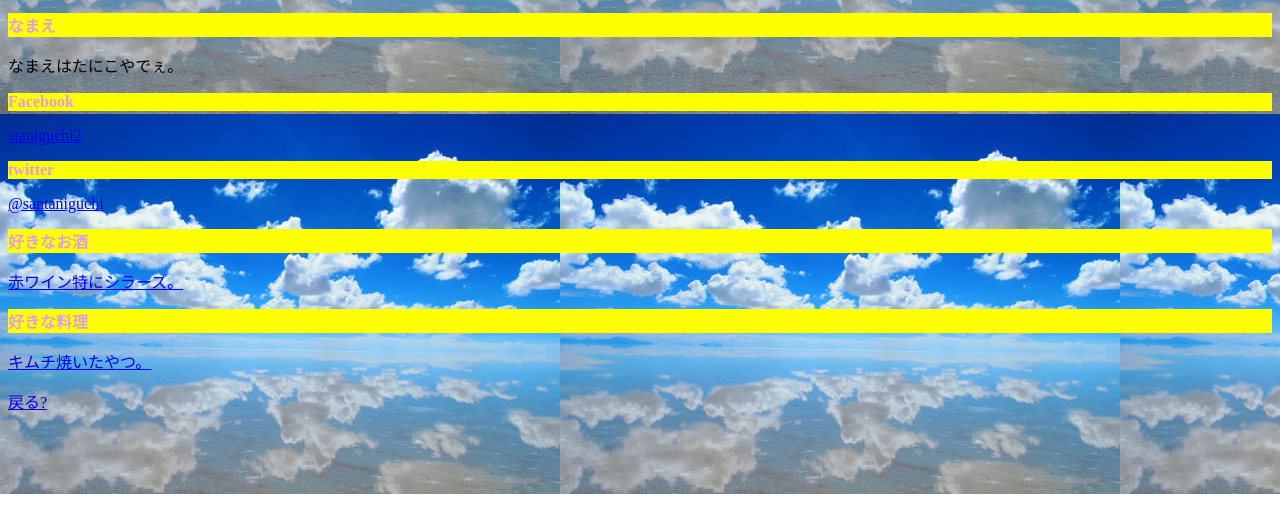
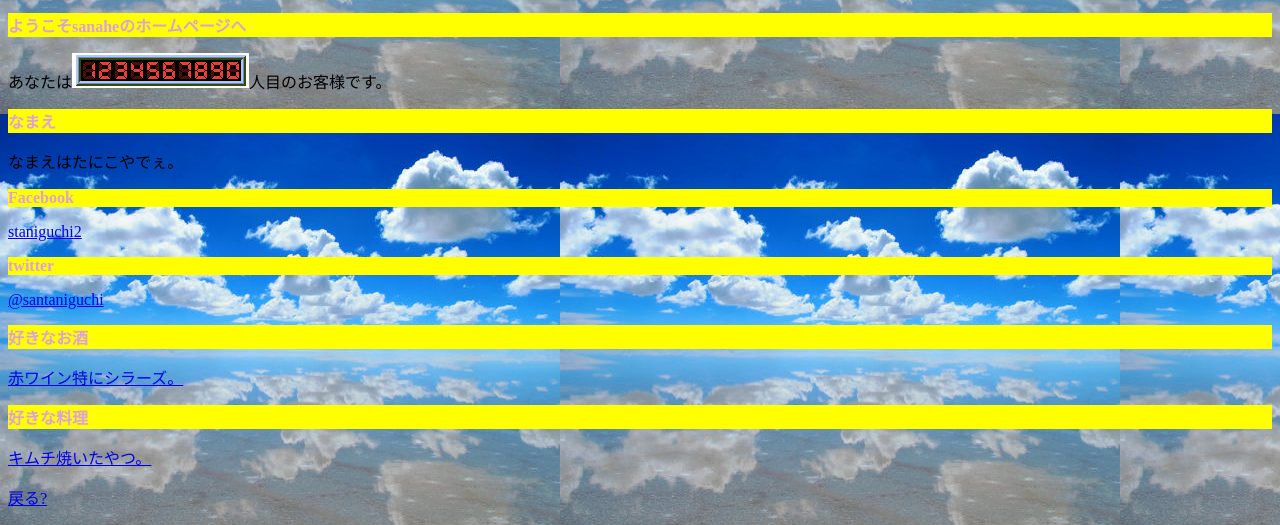
Before and after one commit to sanahe/sanahe.github.io, a plain HTML site: page profile.html in a window 1280 px wide. Shown: the part 306-831 px from the top of the page. Before the commit the page ends 800 px from the top, so only its background shows below. Drawn offline with Linux system fonts and the light colour scheme.

Commit message:
no message
Signed-off-by: sanahe <staniguchi@idcf.jp>

```diff
--- a/profile.html
+++ b/profile.html
@@ -6,8 +6,12 @@
     <link rel="stylesheet" href="./style.css">
   </head>
   <body>
-    <img src="../img/omoshirogif.gif">
+    <img src="img/omoshirogif.gif">
     <h1>自己紹介</h1>
+
+    <section>
+      <h2>ようこそsanaheのホームページへ</h2>
+      <p>あなたは<img src="img/スクリーンショット 2015-09-15 17.53.57.png">人目のお客様です。</p>
 
     <section>
       <h2>なまえ</h2>
--- a/style.css
+++ b/style.css
@@ -11,7 +11,7 @@ h1 {
 
 
 body {
-  background-image: url("../img/46_m.jpg");
+  background-image: url("img/46_m.jpg");
 }
 
 
```
Also changed, not shown: img/スクリーンショット 2015-09-15 17.53.57.png (added).
